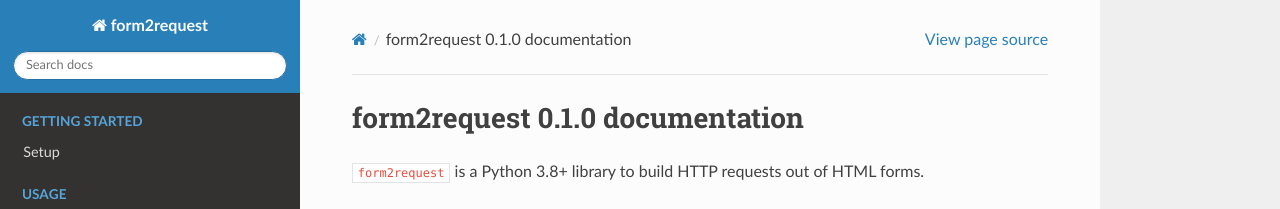
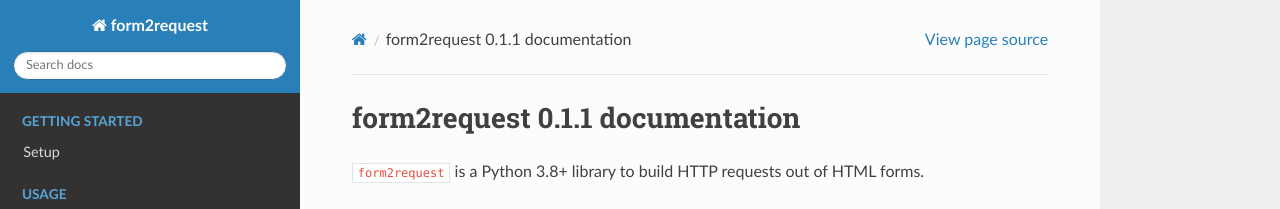
Before and after one commit to scrapy/form2request, a Sphinx documentation site: the page built from docs/index.rst, in a window 1280 px wide. Shown: the top 209 px of the page. Built offline with Sphinx 7.4.7 and the Read the Docs theme 2.0.0, drawn with Linux system fonts in a browser that asks for light colours.

Commit message:
Bump version: 0.1.0 → 0.1.1

```diff
--- a/docs/conf.py
+++ b/docs/conf.py
@@ -1,6 +1,6 @@
 project = "form2request"
 copyright = "Zyte Group Ltd"
-release = "0.1.0"
+release = "0.1.1"
 
 extensions = [
     "sphinx.ext.autodoc",
--- a/pyproject.toml
+++ b/pyproject.toml
@@ -4,7 +4,7 @@ build-backend = "setuptools.build_meta"
 
 [project]
 name = "form2request"
-version = "0.1.0"
+version = "0.1.1"
 description = "Build HTTP requests out of HTML forms"
 authors = [{name = "Zyte Group Ltd", email = "info@zyte.com"}]
 readme = "README.rst"
```
Also changed, not shown: .bumpversion.toml.
